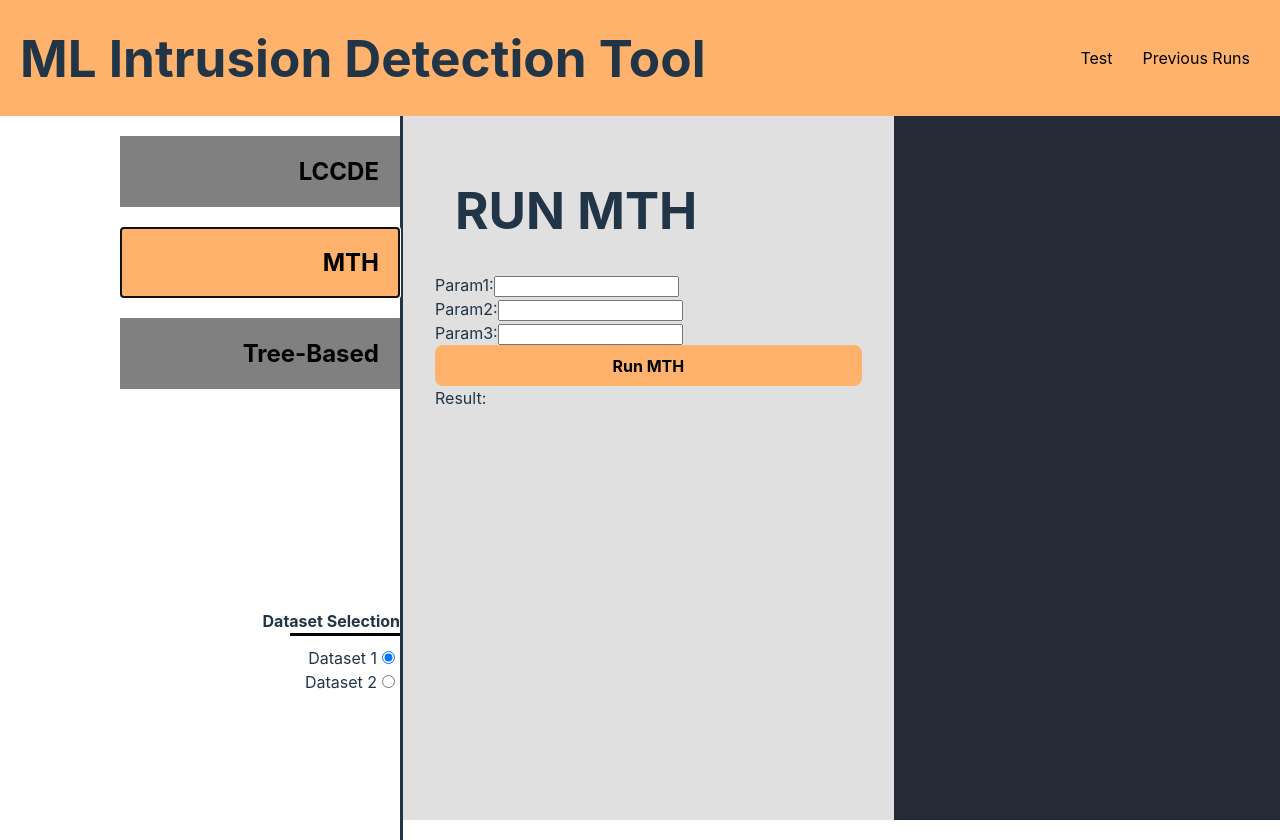
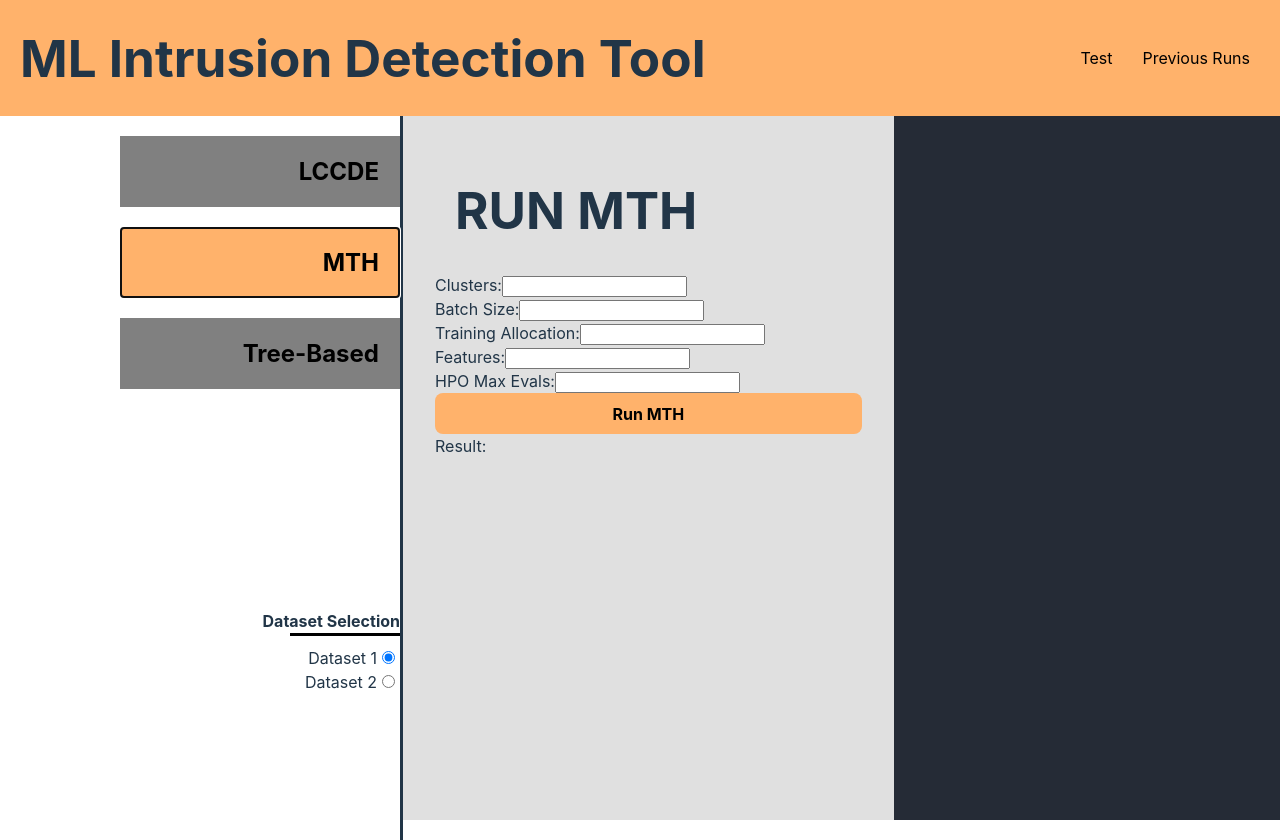
Before and after one commit to ZaneLeBlanc/Group66Frontend, a React (Vite) app in the folder Frontend/: page /Test in a window 1280 px wide. Both pictures are taken after a click on the button "MTH". Built offline with nearby package versions, Linux system fonts and the light colour scheme.

Commit message:
Add MTH form

```diff
--- a/Frontend/src/Components/ModelPages/PageMTH.tsx
+++ b/Frontend/src/Components/ModelPages/PageMTH.tsx
@@ -8,12 +8,12 @@ function PageMTH(props : any) {
     // usage -> props.dataset
     const [mthRequest, setMthRequest] = useState('and here');
     const [mthResponse, setMthResponse] = useState('');
-    const[nEstimators, setEstimators] = useState('');
-    const[maxDepth, setMaxDepth] = useState('');
-    const[learningRate, setLearningRate] = useState('');
-    const[numIterations, setNumIterations] = useState('');
-    const[numLeaves, setNumLeaves] = useState('');
-    const[boostingType, setBoostingType] = useState('');
+    const [cluster, setCluster] = useState('');
+    const [batchSize, setBatchSize] = useState('');
+    const [trainingAllocation, setTrainingAllocation] = useState('');
+    const [features, setFeatures] = useState('');
+    const [evals, setEvals] = useState('');
+    const [resultData, setResultData] = useState(null);
 
     const sendMTHParams = async () => {
         try {
@@ -32,16 +32,24 @@ function PageMTH(props : any) {
             <h1>RUN MTH</h1>
             <div className="testSection">
                 <label>
-                    Param1:
-                <input type="text" className='paraminput' value={nEstimators} onChange={(e) => setEstimators(e.target.value)} />
+                    Clusters:
+                <input type="text" className='paraminput' value={cluster} onChange={(e) => setCluster(e.target.value)} />
                 </label>
                 <label>
-                    Param2:
-                    <input type="text" className='paraminput' value={learningRate} onChange={(e) => setLearningRate(e.target.value)} />
+                    Batch Size:
+                    <input type="text" className='paraminput' value={batchSize} onChange={(e) => setBatchSize(e.target.value)} />
                 </label>
                 <label>
-                    Param3:
-                    <input type="text" className='paraminput' value={numIterations} onChange={(e) => setNumIterations(e.target.value)} />
+                    Training Allocation:
+                    <input type="text" className='paraminput' value={trainingAllocation} onChange={(e) => setTrainingAllocation(e.target.value)} />
+                </label>
+                <label>
+                    Features:
+                    <input type="text" className='paraminput' value={features} onChange={(e) => setFeatures(e.target.value)} />
+                </label>
+                <label>
+                    HPO Max Evals:
+                    <input type="text" className='paraminput' value={evals} onChange={(e) => setEvals(e.target.value)} />
                 </label>
                 <button className="runbt" type="submit" onClick={sendMTHParams}>Run MTH</button>
             </div>
```
